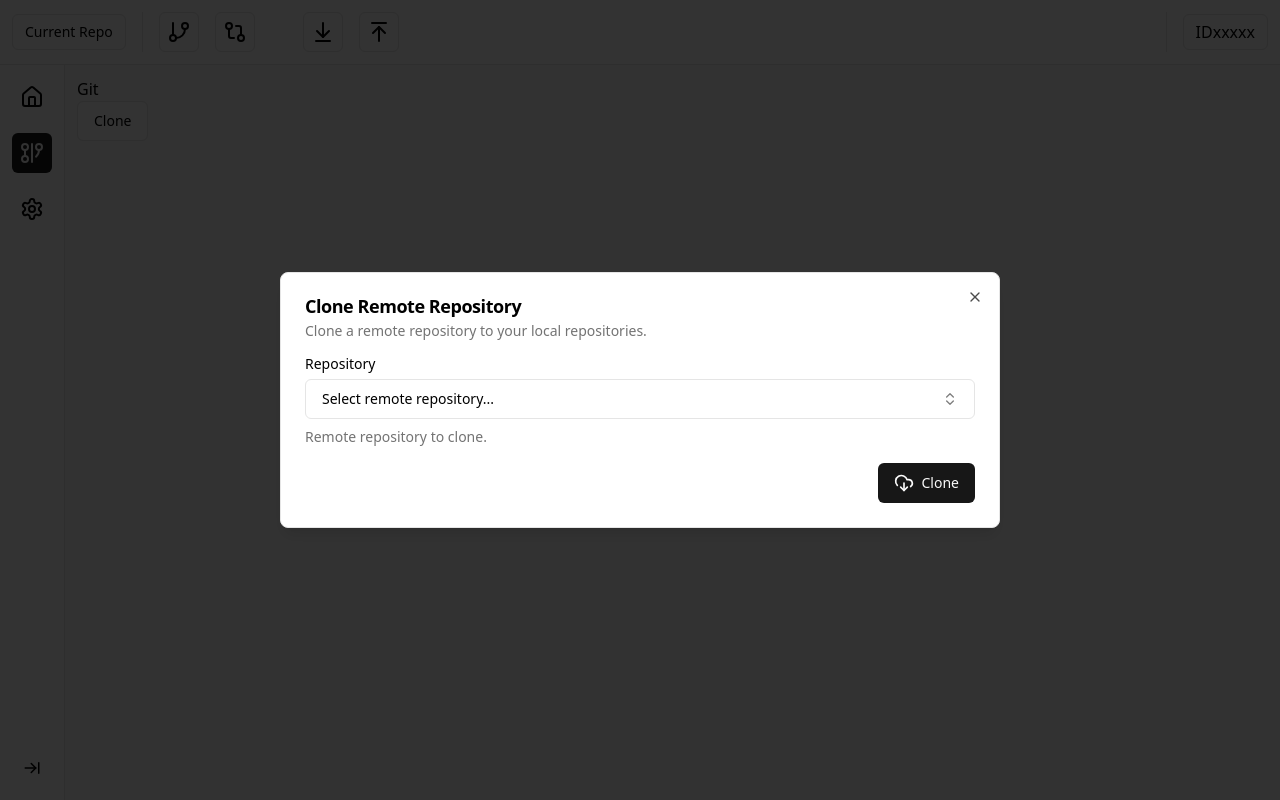
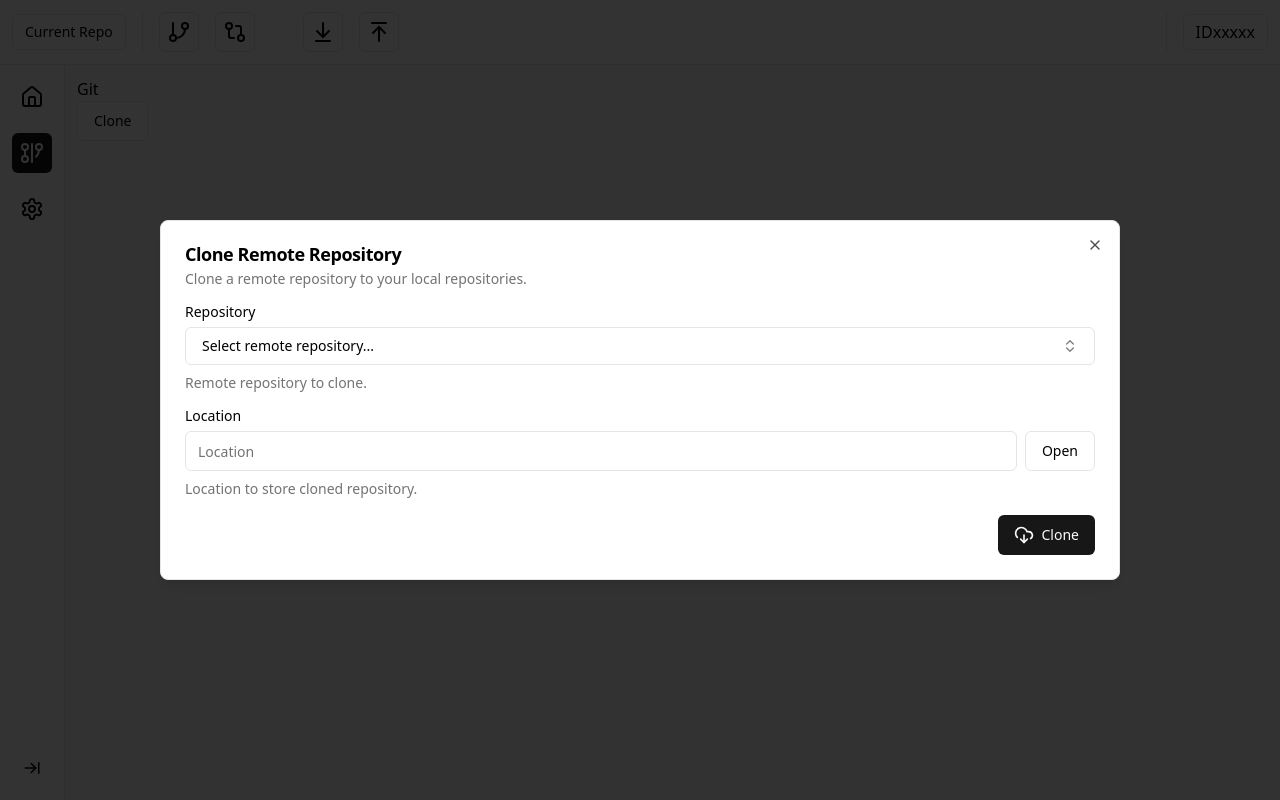
Before and after one commit to RMalik777/git-commander, a React (Vite) app: page /git in a window 1280 px wide. Both pictures are taken after a click on the button "Clone". Built offline with nearby package versions, Linux system fonts and the light colour scheme.

Commit message:
fix: clone can select directory

```diff
--- a/src/components/Dialog/Clone.jsx
+++ b/src/components/Dialog/Clone.jsx
@@ -1,15 +1,7 @@
-import { Check, ChevronsUpDown, CloudDownload } from "lucide-react";
 import { useState } from "react";
+import { open } from "@tauri-apps/api/dialog";
 
 import { Button } from "@/components/ui/button";
-import {
-  Card,
-  CardContent,
-  CardDescription,
-  CardFooter,
-  CardHeader,
-  CardTitle,
-} from "@/components/ui/card";
 import {
   Command,
   CommandEmpty,
@@ -42,11 +34,16 @@ import {
   DialogTitle,
   DialogTrigger,
 } from "@/components/ui/dialog";
+import { Input } from "@/components/ui/input";
 import { cn } from "@/lib/utils";
+
+import { Check, ChevronsUpDown, CloudDownload } from "lucide-react";
 
 import { z } from "zod";
 import { zodResolver } from "@hookform/resolvers/zod";
 import { useForm } from "react-hook-form";
+
+import * as git from "@/lib/git";
 
 const links = [
   {
@@ -58,7 +55,7 @@ const links = [
     label: "https://github.com/RMalik777/porto",
   },
   {
-    value: "dashone",
+    value: "DashOne",
     label: "https://github.com/RMalik777/DashOne",
   },
   {
@@ -66,33 +63,55 @@ const links = [
     label: "https://github.com/RMalik777/web-blog",
   },
   {
-    value: "filebag",
+    value: "FileBag",
     label: "https://github.com/RMalik777/FileBag",
   },
 ];
 
 const FormSchema = z.object({
   target: z.string({
-    required_error: "Please select a language.",
+    required_error: "Please select a repository!",
+  }),
+  location: z.string().min(2, {
+    message: "Please select a location!",
   }),
 });
 export default function Clone() {
+  const [comboOpen, setComboOpen] = useState(false);
   const cloneForm = useForm({
     resolver: zodResolver(FormSchema),
+    defaultValues: {
+      location: "",
+    },
   });
   const { handleSubmit, reset } = cloneForm;
   function onSubmit(values) {
-    console.log(values);
+    console.log(values.target);
+    const repository = links.find((link) => link.value === values.target);
+    git.clone(values.location, repository.label);
+    localStorage.setItem("currentRepoName", repository.value);
+    setLocation("");
+    reset();
   }
 
-  const [open, setOpen] = useState(false);
-
+  const [location, setLocation] = useState("");
+  async function openFile() {
+    const toOpen = await open({
+      multiple: false,
+      directory: true,
+    });
+    if (toOpen) {
+      setLocation(toOpen);
+      return toOpen;
+    }
+    return "";
+  }
   return (
     <Dialog>
       <DialogTrigger asChild>
         <Button variant="outline">Clone</Button>
       </DialogTrigger>
-      <DialogContent className="max-w-[480px] lg:max-w-[720px]">
+      <DialogContent className="max-w-[360px] sm:max-w-[480px] md:max-w-[540px] lg:max-w-[720px] xl:max-w-[960px]">
         <DialogHeader>
           <DialogTitle>Clone Remote Repository</DialogTitle>
           <DialogDescription>
@@ -107,15 +126,15 @@ export default function Clone() {
               render={({ field }) => (
                 <FormItem className="flex flex-col">
                   <FormLabel>Repository</FormLabel>
-                  <Popover open={open} onOpenChange={setOpen}>
+                  <Popover open={comboOpen} onOpenChange={setComboOpen}>
                     <PopoverTrigger asChild>
                       <FormControl>
                         <Button
                           variant="outline"
                           role="combobox"
-                          aria-expanded={open}
+                          aria-expanded={comboOpen}
                           className={cn(
-                            "w-full justify-between",
+                            "h-fit w-full justify-between whitespace-normal break-all text-left",
                             !field.value && "text-muted-foreground"
                           )}>
                           {field.value ?
@@ -138,9 +157,9 @@ export default function Clone() {
                                 value={link.value}
                                 onSelect={() => {
                                   cloneForm.setValue("target", link.value);
-                                  setOpen(false);
+                                  setComboOpen(false);
                                 }}
-                                className="break-all">
+                                className="whitespace-normal break-all">
                                 <Check
                                   className={cn(
                                     "mr-2 h-4 w-4",
@@ -162,6 +181,42 @@ export default function Clone() {
                 </FormItem>
               )}
             />
+            <FormField
+              control={cloneForm.control}
+              name="location"
+              render={({ field }) => (
+                <FormItem className="flex flex-col">
+                  <FormLabel>Location</FormLabel>
+                  <FormControl>
+                    <div className="flex flex-row gap-2">
+                      <Input
+                        {...field}
+                        onChange={(e) => {
+                          field.onChange(e); // Handle field change
+                          setLocation(e.target.value); // Also update local state
+                        }}
+                        value={location}
+                        placeholder="Location"
+                      />
+                      <Button
+                        variant="outline"
+                        type="button"
+                        onClick={async () => {
+                          const newLocation = await openFile();
+                          field.onChange({ target: { value: newLocation } }); // Update form control's value
+                        }}>
+                        Open
+                      </Button>
+                    </div>
+                  </FormControl>
+                  <FormDescription>
+                    Location to store cloned repository.
+                  </FormDescription>
+                  <FormMessage />
+                </FormItem>
+              )}
+            />
+
             <DialogFooter>
               <Button
                 type="submit"
```
